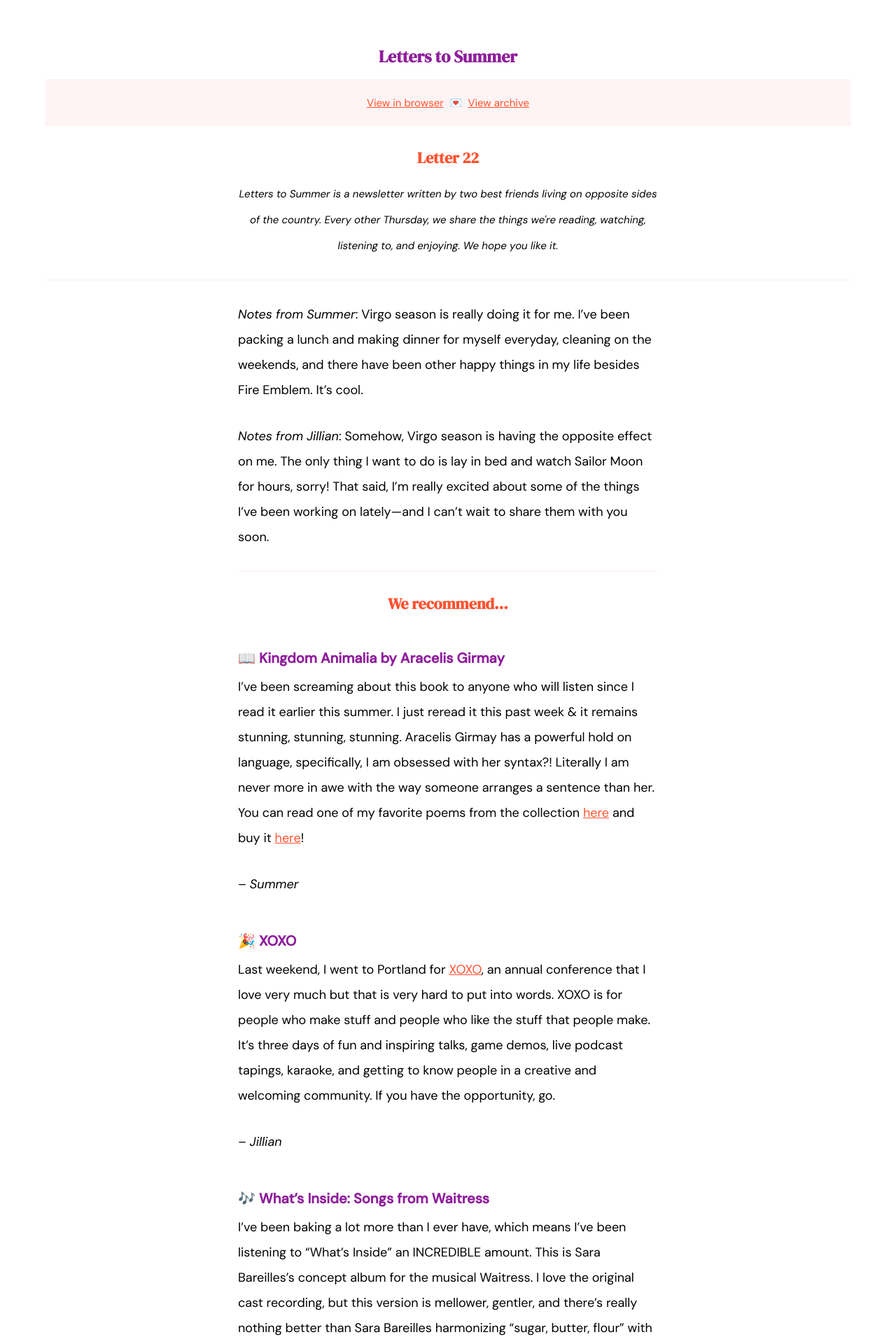
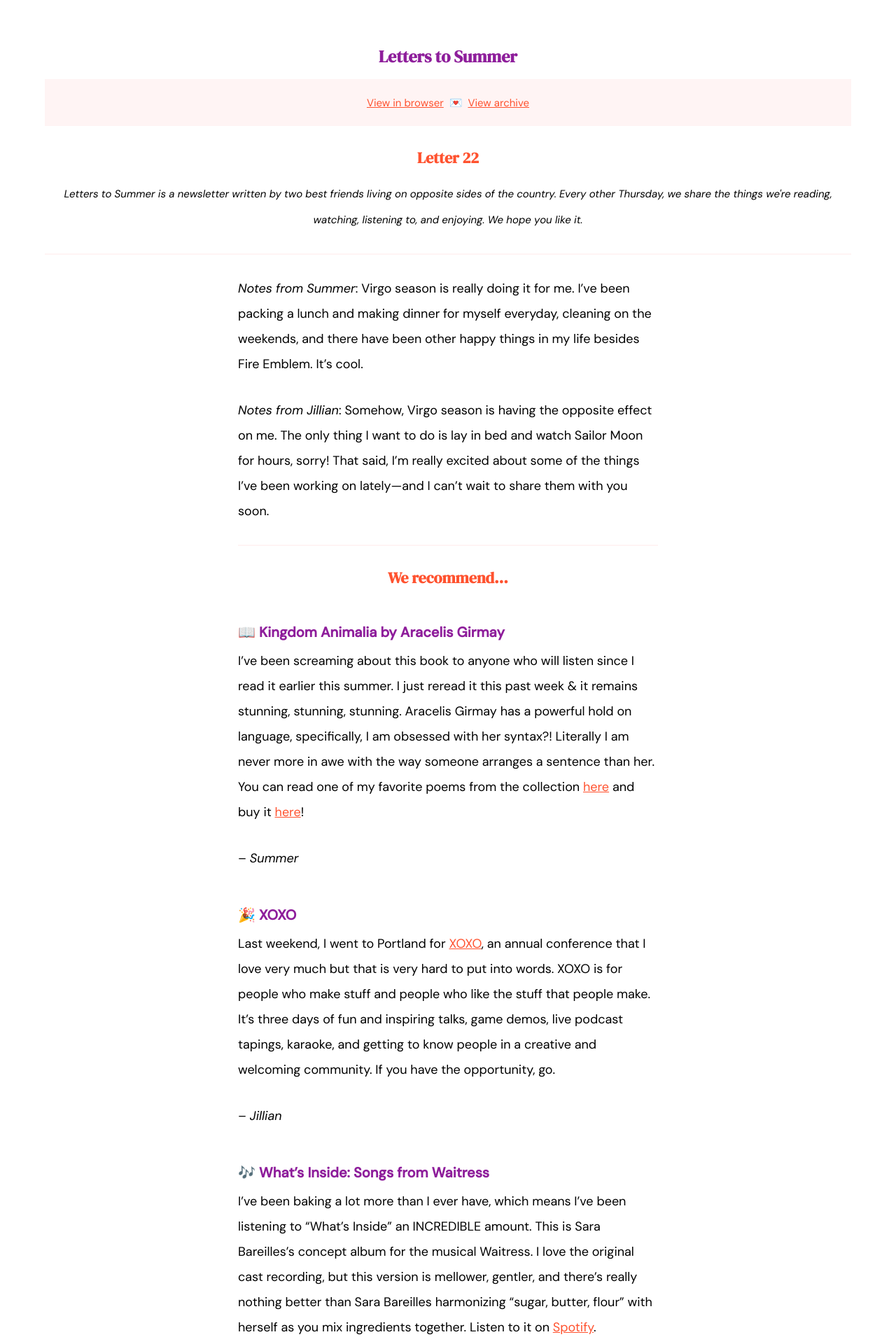
Before and after one commit to jilliangmeehan/letters-to-summer, a Jekyll site: the page built from emails/22.md, in a window 1280 px wide. Shown: the top 1920 px of the page at 70% size. Built offline with Jekyll 4.4.1, drawn with Linux system fonts in a browser that asks for light colours.

Commit message:
Update email.html

```diff
--- a/_layouts/email.html
+++ b/_layouts/email.html
@@ -66,6 +66,11 @@
         text-align: center;
       }
 
+      .centered {
+        text-align: center;
+        margin: 0 auto;
+      }
+
       .button {
         text-decoration: none;
         font-family: 'DM Sans', sans-serif;
@@ -85,7 +90,6 @@
           margin: 0 auto;
           max-width: 600px;
         }
-        .centered { text-align: center; }
         h1 { font-size: 24px; }
         h2 { font-size: 22px; }
         h3 { font-size: 20px; }
@@ -102,7 +106,7 @@
       <h1>Letters to Summer</h1>
       <p class="pink"><small><a href="#">View in browser</a>&nbsp; 💌 &nbsp;<a href="https://letterstosummer.com">View archive</a></small></p>
       <h2>{{ page.title }}</h2>
-      <p class="content centered"><small><em>Letters to Summer is a newsletter written by two best friends living on opposite sides of the country. Every other Thursday, we share the things we're reading, watching, listening to, and enjoying. We hope you like it.</em></small></p>
+      <p class="centered"><small><em>Letters to Summer is a newsletter written by two best friends living on opposite sides of the country. Every other Thursday, we share the things we're reading, watching, listening to, and enjoying. We hope you like it.</em></small></p>
       <hr>
     </header>
     <div class="content">
@@ -110,7 +114,7 @@
     </div>
     <footer>
       <hr>
-      <p class="content centered"><small>Thanks for reading! If you liked this letter, please share it with your friends. If you want to read past letters, you can <a href="https://letterstosummer.com">visit our website.</a> We'll see you again in two weeks.</small></p>
+      <p class="centered"><small>Thanks for reading! If you liked this letter, please share it with your friends. If you want to read past letters, you can <a href="https://letterstosummer.com">visit our website.</a> We'll see you again in two weeks.</small></p>
       <div class="subscribe">
         <a class="button" href="https://letterstosummer.com/subscribe">Subscribe</a>
       </div>
```
